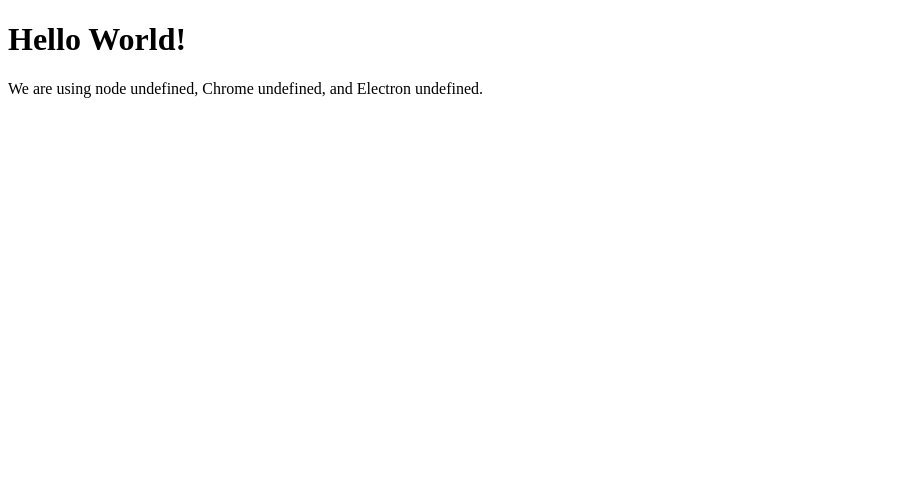
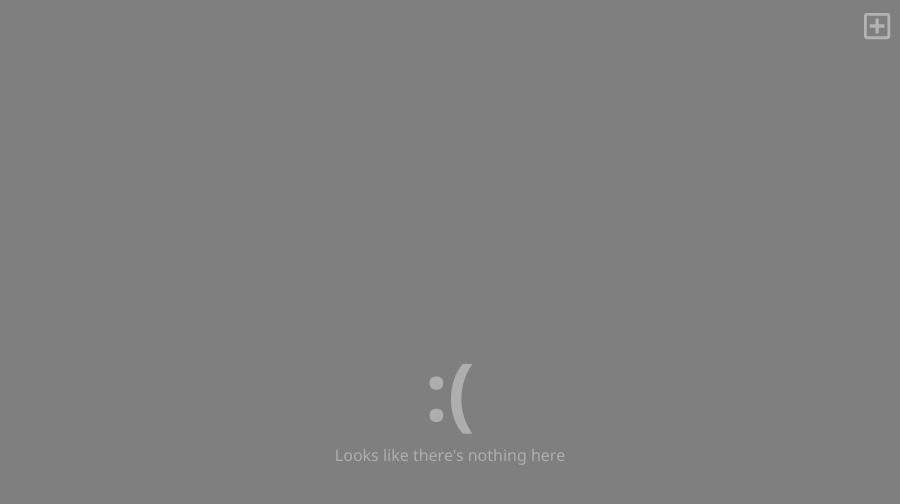
Before and after one commit to FlorianGubler/GameLauncher, an Electron app: page src/frontend/index.html in a window 900 px wide. Drawn offline with Linux system fonts and the light colour scheme.

Commit message:
update desgin

```diff
--- /dev/null
+++ b/src/frontend/assets/css/style_index.css
@@ -0,0 +1,32 @@
+*{
+    padding: 0;
+    margin: 0;
+}
+
+#status{
+    display: block;
+    position: absolute;
+    width: fit-content;
+    top: 50%;
+    left: 50%;
+    transform: translate(-50%, -50%);
+    font-family: 'Segoe UI', Tahoma, Geneva, Verdana, sans-serif;
+    text-align: center;
+    color: rgb(175, 174, 174);
+}
+#status h1{
+    font-size: 80px;
+}
+#add-app{
+    position: absolute;
+    top: 10px;
+    right: 10px;
+    background-color: rgba(0, 0, 0, 0);
+    border: none;
+    color: rgb(179, 179, 179);
+    cursor: pointer;
+    font-size: 30px;
+}
+#add-app:focus{
+    outline: none;
+}
--- a/src/frontend/index.html
+++ b/src/frontend/index.html
@@ -2,15 +2,16 @@
 <html>
 <head>
     <meta charset="UTF-8">
-    <title>Hello World!</title>
+    <title>Game Launcher</title>
+    <link rel="stylesheet" href="assets/css/style_index.css">
+    <script src="https://use.fontawesome.com/releases/v5.15.2/js/all.js" data-auto-replace-svg></script>
     <meta http-equiv="Content-Security-Policy" content="script-src 'self' 'unsafe-inline';" />
 </head>
-<body style="background: white;">
-    <h1>Hello World!</h1>
-    <p>
-        We are using node <script>document.write(process.versions.node)</script>,
-        Chrome <script>document.write(process.versions.chrome)</script>,
-        and Electron <script>document.write(process.versions.electron)</script>.
-    </p>
+<body style="background: rgba(0, 0, 0, 0.5);">
+    <button id="add-app"><i class="far fa-plus-square"></i></button>
+    <div id="status">
+        <h1>:(</h1>
+        <p>Looks like there's nothing here</p>
+    </div>
 </body>
 </html>
--- a/src/main.js
+++ b/src/main.js
@@ -1,7 +1,7 @@
 const {  app, BrowserWindow, screen, Tray, Menu, nativeImage, globalShortcut } = require('electron');
 
 const appName = "GameLauncher";
-const iconPath = 'assets/img/icon.png';
+const iconPath = 'frontend/assets/img/icon.png';
 
 var win;
 var trayIcon;
```
Also changed, not shown: src/frontend/assets/img/icon.png (renamed from src/assets/img/icon.png), 1 other file.
